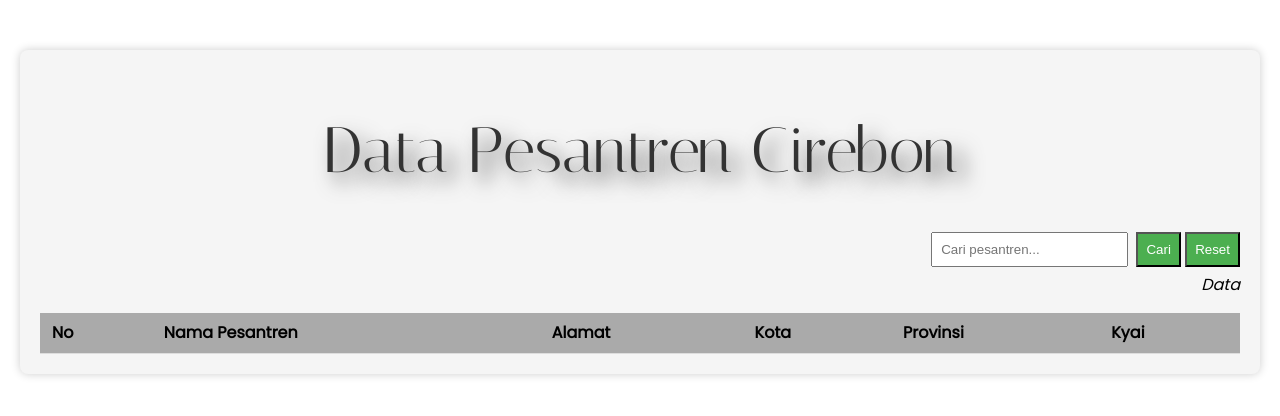
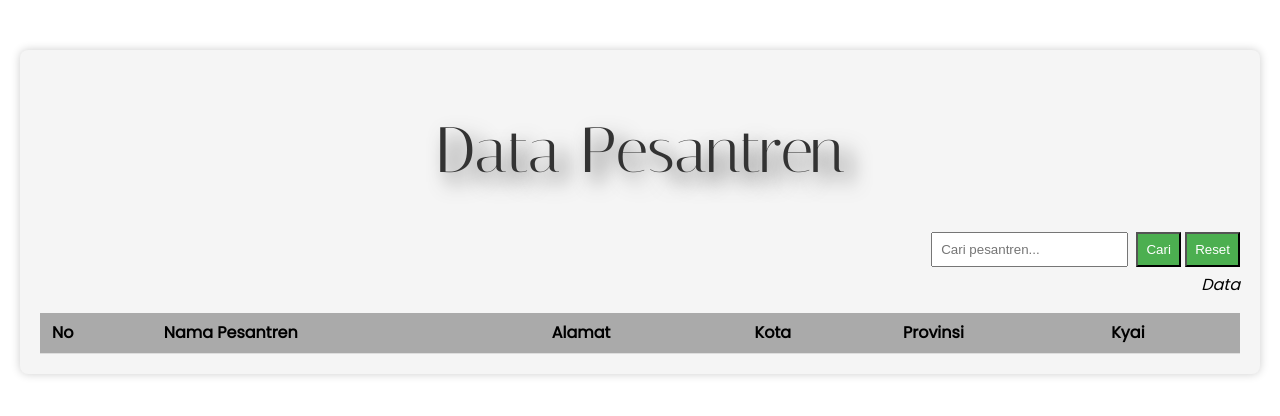
Before and after one commit to FzHars/Table-json, a plain HTML site: page index.html in a window 1280 px wide. Drawn offline with Linux system fonts and the light colour scheme; no server answers.

Commit message:
Update index.html

```diff
--- a/index.html
+++ b/index.html
@@ -8,7 +8,7 @@
   </head>
   <body>
     <div class="container">
-      <h1>Data Pesantren Cirebon</h1>
+      <h1>Data Pesantren</h1>
       <div class="search-container">
         <input type="text" id="searchInput" placeholder="Cari pesantren..." />
         <button onclick="searchPesantren()">Cari</button>
```
